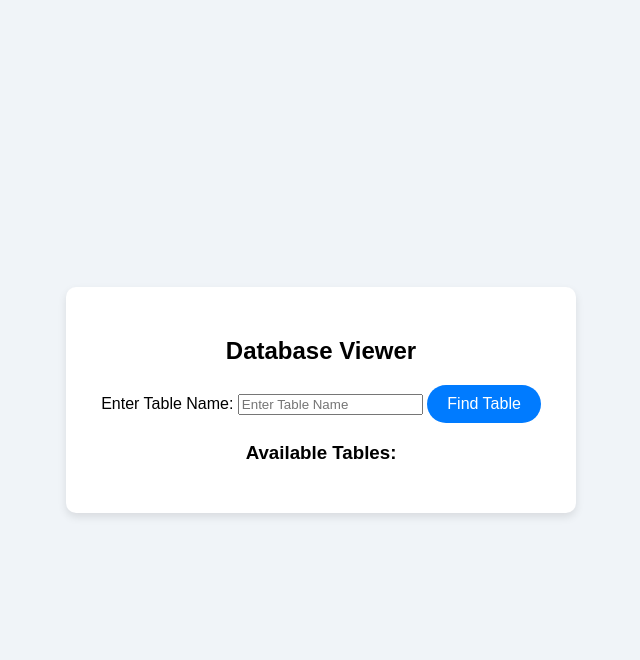
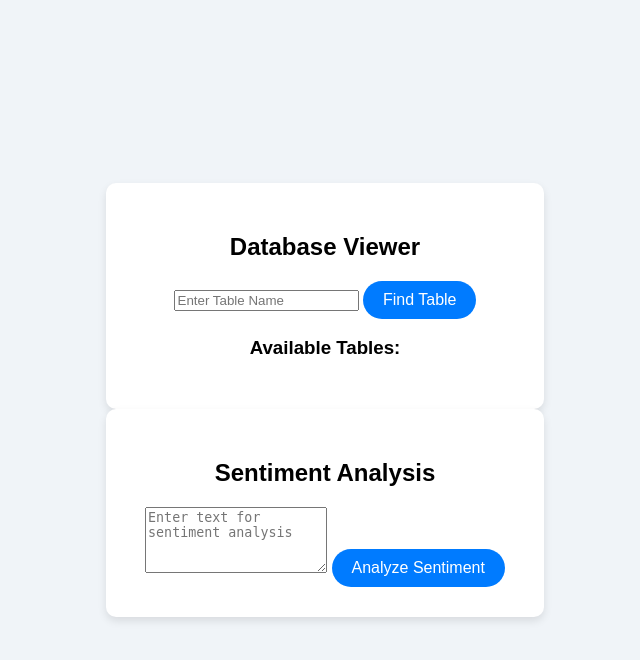
Before and after one commit to katiereneenori/ChatCat-Repo, a Flask app: page / in a window 1280 px wide. Shown: the top 660 px of the page, without its empty margins (324-964 px from the left). Run offline with Flask 3, Linux system fonts and the light colour scheme; data that the repository does not hold is empty.

Commit message:
Update home.html

```diff
--- a/Code/templates/home.html
+++ b/Code/templates/home.html
@@ -8,19 +8,32 @@
 </head>
 <body>
     <div class="container">
-        <form action="/table" method="POST" class="form-container">
+        <!-- Database Viewer Form -->
+        <form action="/table" method="POST">
             <h2>Database Viewer</h2>
-            <label for="table_name">Enter Table Name:</label>
             <input type="text" id="table_name" name="table_name" placeholder="Enter Table Name" required>
             <input type="submit" value="Find Table">
-
             <h3>Available Tables:</h3>
-            <ul>
+            <ul class="table-list">
                 {% for table in tables %}
                 <li>{{ table }}</li>
                 {% endfor %}
             </ul>
         </form>
+
+        <!-- Sentiment Analysis Form -->
+        <form action="/sentiment" method="POST">
+            <h2>Sentiment Analysis</h2>
+            <textarea name="user_input" rows="4" placeholder="Enter text for sentiment analysis" required></textarea>
+            <input type="submit" value="Analyze Sentiment">
+
+            {% if sentiment_result %}
+            <div class="sentiment-result">
+                <p>Sentiment Polarity: {{ sentiment_result.polarity }}</p>
+                <p>Sentiment Subjectivity: {{ sentiment_result.subjectivity }}</p>
+            </div>
+            {% endif %}
+        </form>
     </div>
 </body>
 </html>
```
